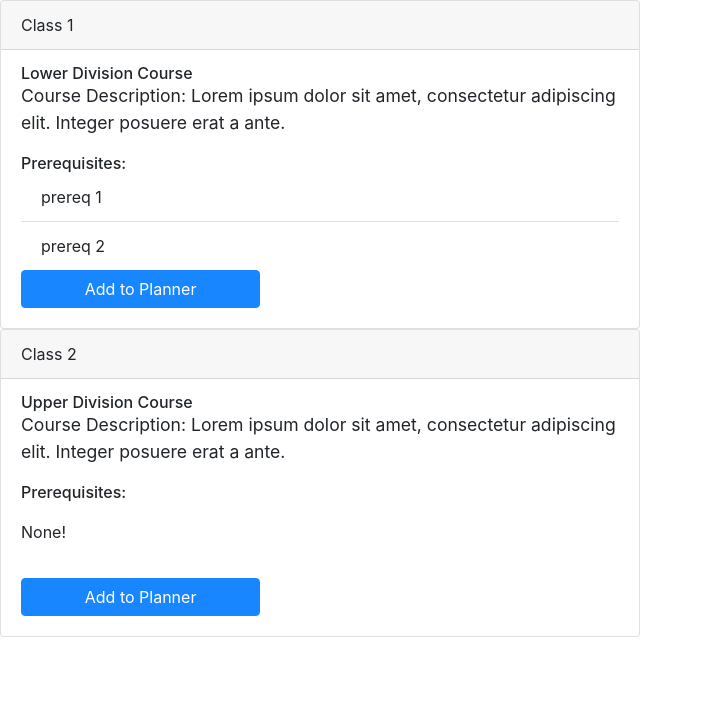
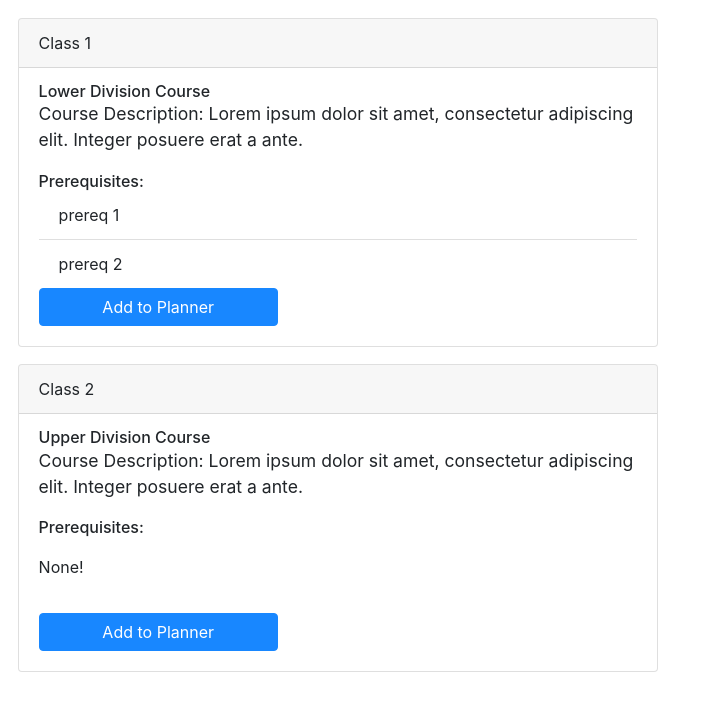
Before and after one commit to benh4627/transferify, a React (Create React App) app: page / in a window 1280 px wide. Shown: the top 708 px of the page, without its empty margins (0-721 px from the left). Built offline with nearby package versions, Linux system fonts and the light colour scheme.

Commit message:
add style

```diff
--- a/src/classcard.js
+++ b/src/classcard.js
@@ -26,7 +26,7 @@ function PrereqList(props) {
 function ClassCard(props) {
 
     return(
-        <Card style={{ width: '40rem'}}>
+        <Card style={{ width: '40rem', margin: '1.1rem'}}>
             <Card.Header>{props.className}</Card.Header>
             <Card.Body>
                 <div className="description">
```
